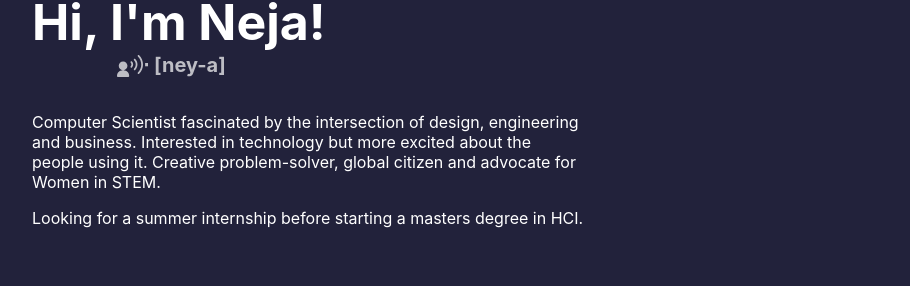
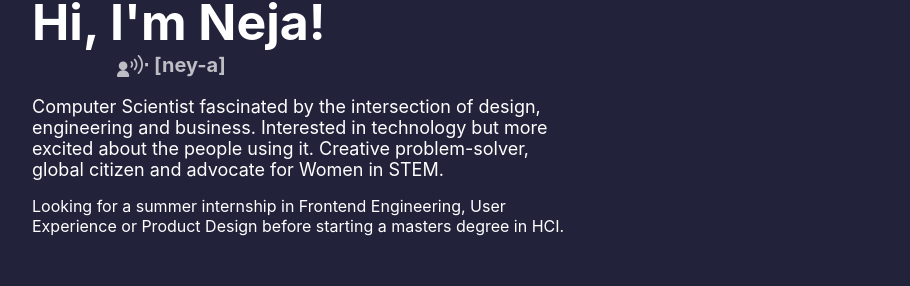
Before and after one commit to neces/Portfolio, a React (Create React App) app: page / in a window 1280 px wide. Shown: the part 296-582 px from the top of the page, without its empty margins (332-1242 px from the left). Built offline with nearby package versions, Linux system fonts and the light colour scheme.

Commit message:
Font size changed

```diff
--- a/src/Components/Head.js
+++ b/src/Components/Head.js
@@ -36,9 +36,9 @@ const Head = ({ }) => {
       <Container maxWidth="sm">
       <h1>Hi, I'm Neja!</h1>
       <h2><Speak />⋅ [ney-a]</h2>
-      <p>Computer Scientist fascinated by the intersection of design, engineering and business. Interested in technology but more excited about the people using it. Creative problem-solver, global citizen and advocate for Women in STEM.</p>
+      <div className='bio'>Computer Scientist fascinated by the intersection of design, engineering and business. Interested in technology but more excited about the people using it. Creative problem-solver, global citizen and advocate for Women in STEM.</div>
 
-      <p>Looking for a summer internship before starting a masters degree in HCI.</p>
+      <p>Looking for a summer internship in Frontend Engineering, User Experience or Product Design before starting a masters degree in HCI.</p>
       </Container>
     </div>
     <div className='more-projects'>
--- a/src/index.css
+++ b/src/index.css
@@ -99,6 +99,7 @@ h2 {
 
 .about-me {
   padding-top: 40px;
+  font-size: 18px;
 }
 
 @media screen and (max-width: 420px) {
@@ -107,6 +108,10 @@ h2 {
     top: 110vh;
     font-size: 18px;
   }
+}
+
+.bio {
+  font-size: 18px;
 }
 
 .recommendation {
```
